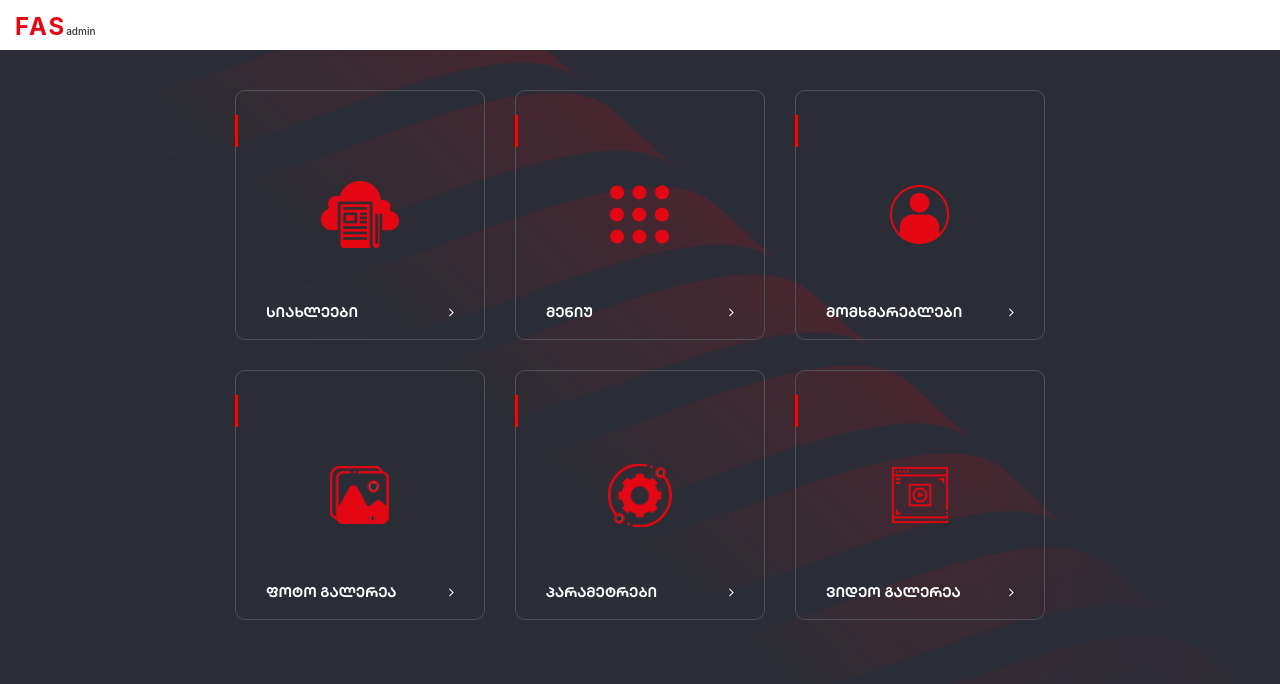
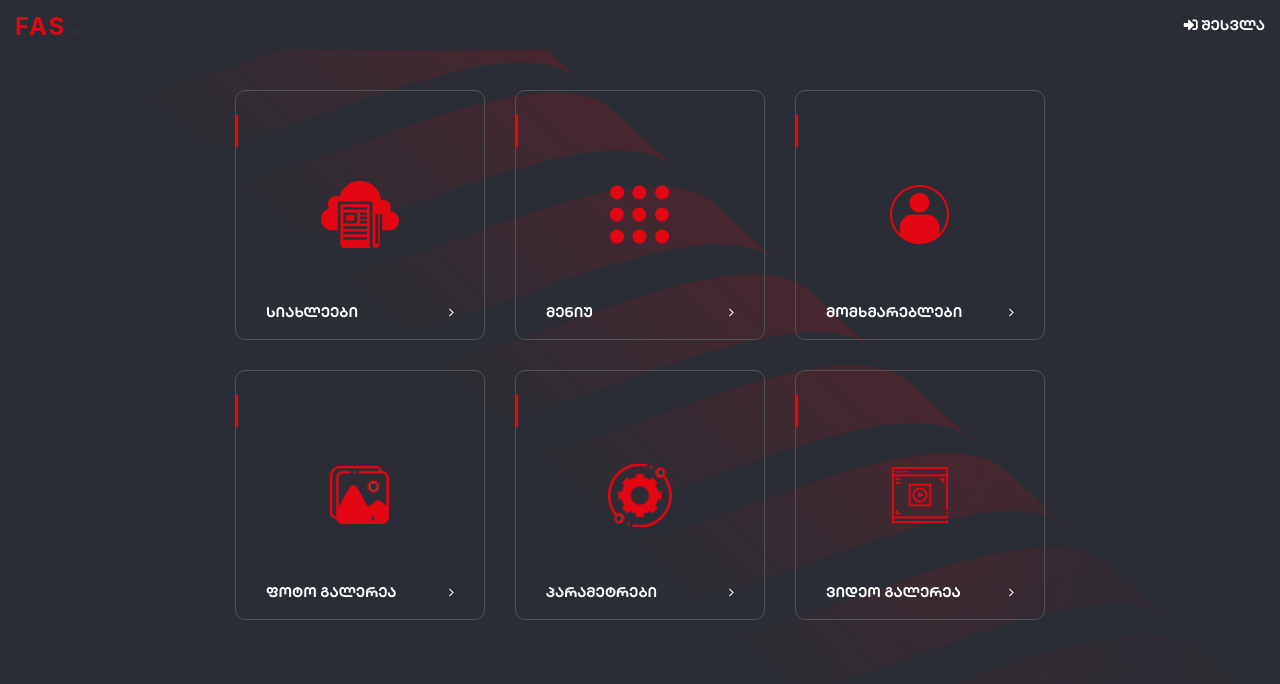
Before and after one commit to MariQerdika/FAS_Admin, a plain HTML site: page index.html in a window 1280 px wide. Drawn offline with nearby package versions, Linux system fonts and the light colour scheme.

Commit message:
Update style.css

```diff
--- a/assets/css/style.css
+++ b/assets/css/style.css
@@ -14,7 +14,7 @@ header {
     display: flex;
     justify-content: space-between;
     align-items: center;
-    background-color: #fff;
+    background-color: #2a2d35;
     padding: 0 15px;
 }
 body {
```
